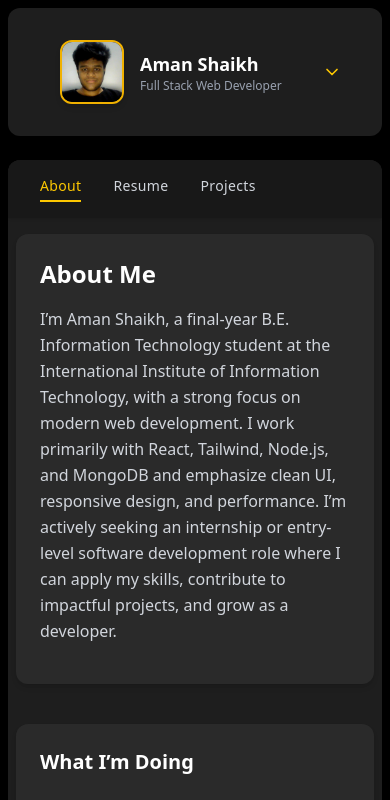
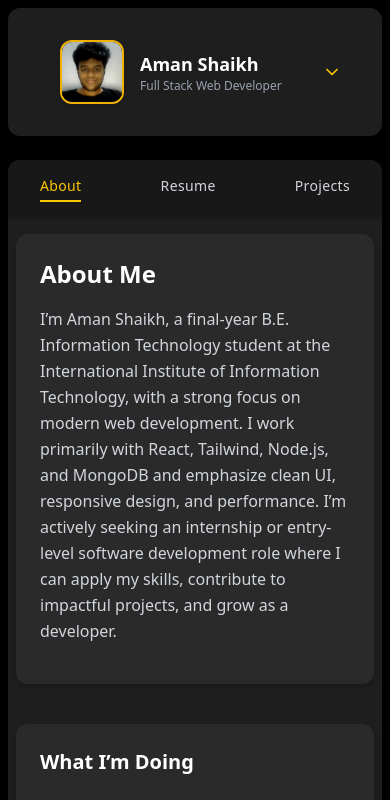
Before and after one commit to amanss11/Portfolio, a React (Vite) app: page /about in a window 390 px wide. Shown: the top 800 px of the page. Built offline with nearby package versions, Linux system fonts and the light colour scheme.

Commit message:
improved navbar for mobile devices

```diff
--- a/src/App.jsx
+++ b/src/App.jsx
@@ -24,6 +24,7 @@ function App() {
               <Route path="/about" element={<About />} />
               <Route path="/resume" element={<Resume />} />
               <Route path="/projects" element={<Projects />} />
+              <Route path="*" element={<Navigate to="/" replace />} />
             </Routes>
           </div>
           <Footer />
--- a/src/components/Navbar.jsx
+++ b/src/components/Navbar.jsx
@@ -5,7 +5,7 @@ function Navbar() {
 
     return (
         <nav className="sticky top-0 bg-[#181818] z-10 px-8 py-4 shadow-sm rounded-t-xl border-gray-700">
-            <ul className="flex gap-8 text-sm font-medium">
+            <ul className="flex md:gap-8 md:justify-start justify-between text-sm font-medium">
                 {tabs.map(tab => (
                     <NavLink
                         key={tab}
```
